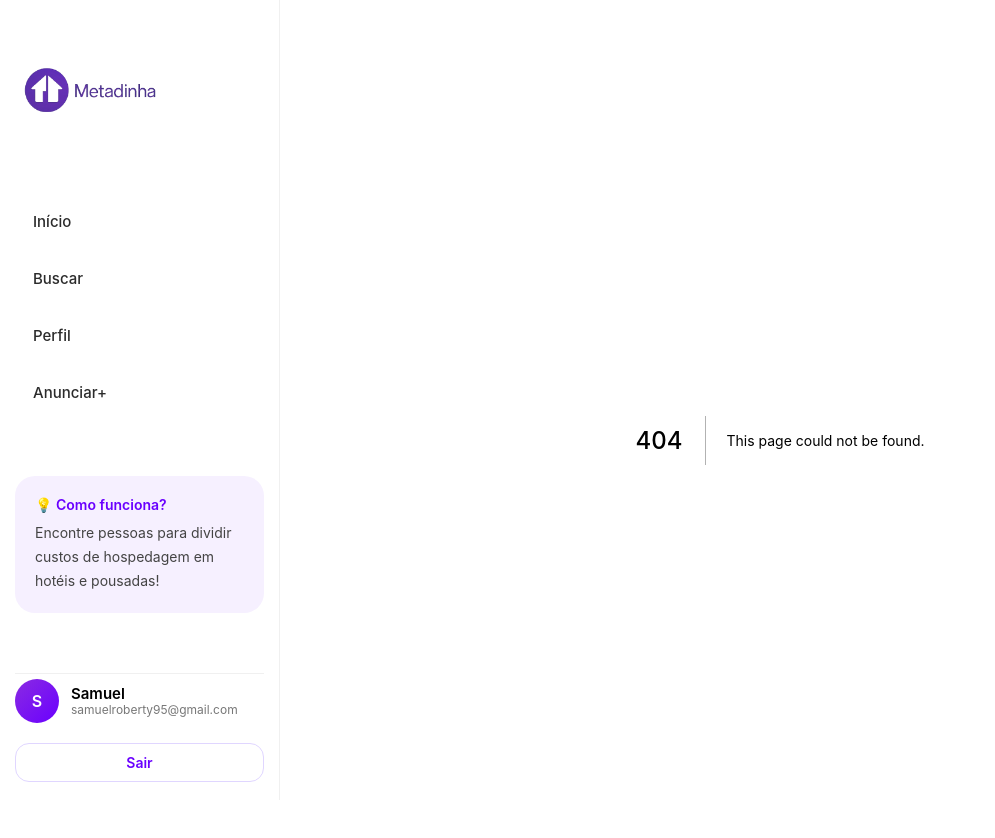
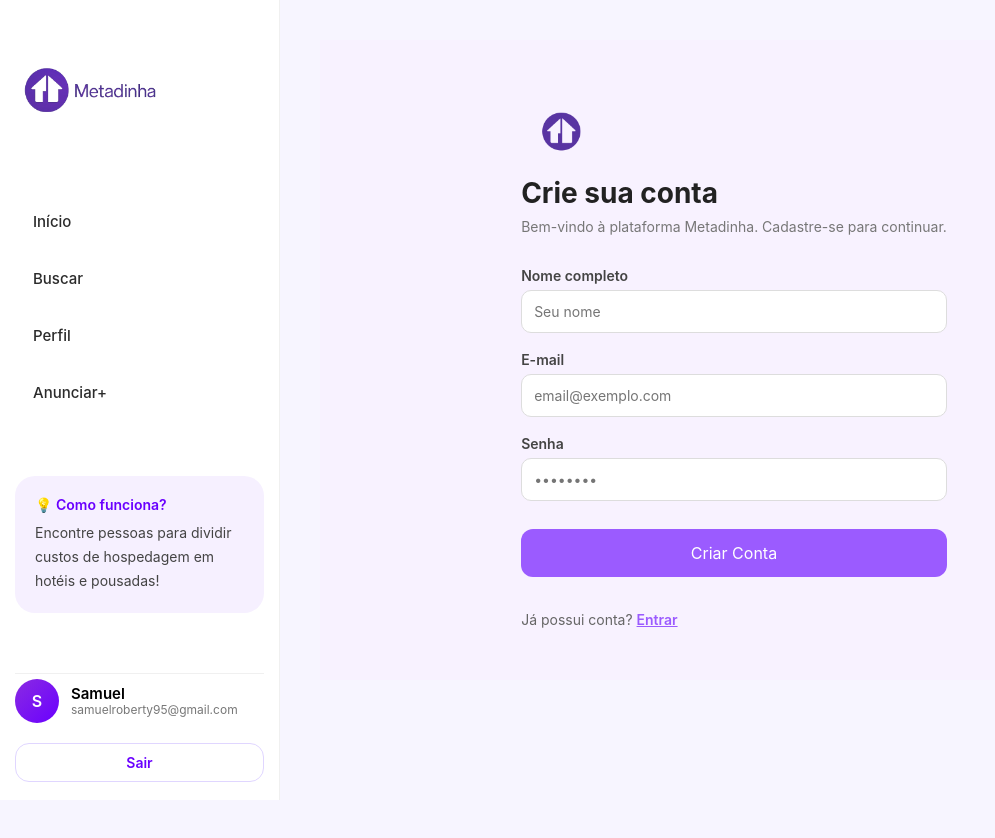
Before and after one commit to angelogabitech/Metadinha, a Next.js app in the folder metadinha/: page /cadastro in a window 1280 px wide. Before the commit this address had no page. Shown: the top 838 px of the page, without its empty margins (0-995 px from the left). After the commit the page ends 800 px from the top, so only its background shows below. Built offline with nearby package versions, Linux system fonts and the light colour scheme.

Commit message:
commit cadastro e login

```diff
--- a/metadinha/package.json
+++ b/metadinha/package.json
@@ -8,9 +8,11 @@
     "start": "next start"
   },
   "dependencies": {
+    "date-fns": "^4.1.0",
     "framer-motion": "^12.23.25",
     "next": "^16.0.8",
     "react": "19.2.0",
+    "react-day-picker": "^9.13.2",
     "react-dom": "19.2.0",
     "react-router-dom": "^7.9.6"
   },
--- /dev/null
+++ b/metadinha/src/app/cadastro/cadastro.module.css
@@ -0,0 +1,94 @@
+.container {
+  display: flex;
+  justify-content: center;
+  align-items: center;
+  height: 80vh;
+  width: 90%;
+  background: #f8f2ff;
+
+}
+
+.title {
+font-size: 28px;
+font-weight: 700;
+margin-bottom: 8px;
+color: #222;
+}
+
+
+
+.subtitle {
+font-size: 14px;
+color: #777;
+margin-bottom: 32px;
+}
+
+
+.form {
+display: flex;
+flex-direction: column;
+gap: 18px;
+}
+
+
+.formGroup {
+text-align: left;
+display: flex;
+flex-direction: column;
+gap: 6px;
+}
+
+
+.formGroup label {
+font-size: 14px;
+color: #444;
+font-weight: 600;
+}
+
+
+.formGroup input {
+padding: 12px;
+border-radius: 10px;
+border: 1px solid #ddd;
+outline: none;
+font-size: 14px;
+transition: 0.2s ease;
+}
+
+
+.formGroup input:focus {
+border-color: #9b5bff;
+box-shadow: 0 0 0 2px rgba(155, 91, 255, 0.25);
+}
+
+
+.btn {
+background: #9b5bff;
+color: #fff;
+padding: 14px;
+width: 100%;
+border: none;
+border-radius: 12px;
+font-size: 16px;
+cursor: pointer;
+margin-top: 10px;
+transition: 0.3s ease;
+}
+
+
+.btn:hover {
+background: #7f3ef9;
+}
+
+
+.loginLink {
+margin-top: 16px;
+font-size: 14px;
+color: #666;
+}
+
+
+.loginLink a {
+color: #9b5bff;
+font-weight: 600;
+}
--- /dev/null
+++ b/metadinha/src/app/cadastro/page.tsx
@@ -0,0 +1,123 @@
+"use client";
+
+import React, { useState } from "react";
+import styles from "./cadastro.module.css";
+import Link from "next/link";
+import { motion } from "framer-motion";
+import { useRouter } from "next/navigation";
+
+export default function Cadastro() {
+  const router = useRouter();
+
+  const [nome, setNome] = useState("");
+  const [email, setEmail] = useState("");
+  const [senha, setSenha] = useState("");
+  const [erro, setErro] = useState("");
+
+  function validarEmail(valor: string) {
+
+    return /^[^\s@]+@[^\s@]+\.[^\s@]+$/.test(valor);
+  }
+
+
+  function senhaFortaleza(valor: string) {
+
+    return /^(?=.*[A-Za-z])(?=.*\d).{6,}$/.test(valor);
+  }
+
+  function handleCadastro(e: React.FormEvent<HTMLFormElement>) {
+    e.preventDefault();
+    setErro("");
+
+
+    if (!nome.trim() || !email.trim() || !senha.trim()) {
+      setErro("Preencha todos os campos para continuar.");
+      return;
+    }
+
+
+    if (!validarEmail(email)) {
+      setErro("Digite um e-mail válido.");
+      return;
+    }
+
+
+    if (!senhaFortaleza(senha)) {
+      setErro(
+        "Senha fraca. Use pelo menos 6 caracteres, com letras e números."
+      );
+      return;
+    }
+
+    router.push("/");
+  }
+
+  return (
+    <div className={styles.container}>
+      <motion.div
+        className={styles.card}
+        initial={{ opacity: 0, y: 40 }}
+        animate={{ opacity: 1, y: 0 }}
+        transition={{ duration: 0.6, ease: "easeOut" }}
+      >
+        <div className={styles.logoBox}>
+          <img
+            src="/metadinha.png"
+            width={80}
+            height={80}
+            alt="Logo"
+            className={styles.logo}
+          />
+        </div>
+
+        <h1 className={styles.title}>Crie sua conta</h1>
+        <p className={styles.subtitle}>
+          Bem-vindo à plataforma Metadinha. Cadastre-se para continuar.
+        </p>
+
+        <form className={styles.form} onSubmit={handleCadastro}>
+
+          {erro && <p className={styles.errorMsg}>{erro}</p>}
+
+          <div className={styles.formGroup}>
+            <label>Nome completo</label>
+            <input
+              type="text"
+              placeholder="Seu nome"
+              value={nome}
+              onChange={(e) => setNome(e.target.value)}
+            />
+          </div>
+
+          <div className={styles.formGroup}>
+            <label>E-mail</label>
+            <input
+              type="email"
+              placeholder="email@exemplo.com"
+              value={email}
+              onChange={(e) => setEmail(e.target.value)}
+            />
+          </div>
+
+          <div className={styles.formGroup}>
+            <label>Senha</label>
+            <input
+              type="password"
+              placeholder="••••••••"
+              value={senha}
+              onChange={(e) => setSenha(e.target.value)}
+            />
+          </div>
+
+          <button type="submit" className={styles.btn}>
+            Criar Conta
+          </button>
+
+          <p className={styles.loginLink}>
+            Já possui conta? <Link href="/login">Entrar</Link>
+          </p>
+        </form>
+      </motion.div>
+    </div>
+  );
+}
--- a/metadinha/src/app/components/sidebar.tsx
+++ b/metadinha/src/app/components/sidebar.tsx
@@ -1,6 +1,5 @@
 "use client";
 
-import Image from "next/image";
 import { useRouter, usePathname } from "next/navigation";
 import styles from "../sidebar.module.css";
 
@@ -22,7 +21,7 @@ export default function Sidebar() {
   return (
     <aside className={styles.sidebar}>
       <div className={styles.logo}>
-        <Image src="/metadinhalogo.png" alt="logo" width={150} height={150} />
+        <img src="/metadinhalogo.png" alt="logo" width={150} height={150} />
       </div>
 
       <nav className={styles.menu}>
--- a/metadinha/src/app/detalhesbusca/loft/page.tsx
+++ b/metadinha/src/app/detalhesbusca/loft/page.tsx
@@ -1,8 +1,7 @@
 "use client";
 import styles from "./loft.module.css";
-import Image from "next/image";
 import { useRouter } from "next/navigation";
-import Sidebar from "@/app/components/sidebar";
+
 import { useEffect, useState } from "react";
 
 export default function Loft() {
@@ -78,7 +77,6 @@ export default function Loft() {
 
   return (
     <div className={styles.container}>
-      <Sidebar />
 
       <main className={styles.mainContent}>
         <button onClick={() => router.back()} className={styles.backBtn}>
@@ -95,7 +93,7 @@ export default function Loft() {
         <section className={styles.layout}>
           <div className={styles.colEsq}>
             <div className={styles.imageWrapper}>
-              <Image
+              <img
                 src="/imovel.jpeg"
                 alt="Loft compartilhado"
                 width={900}
--- a/metadinha/src/app/detalhesbusca/quartosimples/page.tsx
+++ b/metadinha/src/app/detalhesbusca/quartosimples/page.tsx
@@ -1,8 +1,6 @@
 "use client";
 import styles from "./quartosimples.module.css";
-import Image from "next/image";
 import { useRouter } from "next/navigation";
-import Sidebar from "@/app/components/sidebar";
 import { useState } from "react";
 
 export default function QuartoSimples() {
@@ -76,7 +74,7 @@ export default function QuartoSimples() {
   return (
     <div className={styles.container}>
 
-      <Sidebar />
+
 
       <main className={styles.container}>
         <button onClick={() => router.back()} className={styles.backBtn}>
@@ -94,7 +92,7 @@ export default function QuartoSimples() {
 
           <div className={styles.colEsq}>
             <div className={styles.imageWrapper}>
-              <Image
+              <img
                 src="/quartosimples.webp"
                 alt="Quarto simples"
                 width={900}
--- a/metadinha/src/proxy.ts
+++ b/metadinha/src/proxy.ts
@@ -18,5 +18,7 @@ export function proxy(request: NextRequest) {
 }
 
 export const config = {
-  matcher: ["/((?!_next|favicon.ico).*)"],
+  matcher: [
+    "/((?!_next|favicon.ico|.\..).*)",
+  ],
 };
```
Also changed, not shown: metadinha/src/app/detalhesbusca/quartocasal/page.tsx (+2 -5 lines), metadinha/src/app/login/login.module.css (+47 -31 lines), metadinha/src/app/login/page.tsx (+93 -24 lines), metadinha/src/app/page.tsx (+4 -5 lines), metadinha/public/lulinha.jpg (added), metadinha/src/app/page.module.css (line endings or trailing spaces), 1 other file (tests, documents, lock files or other folders).
